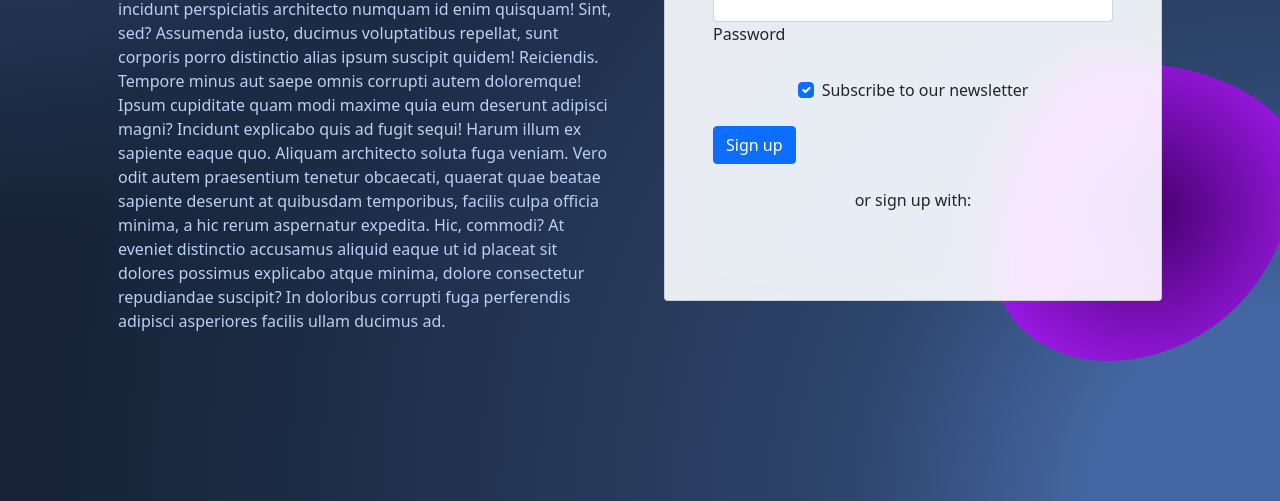
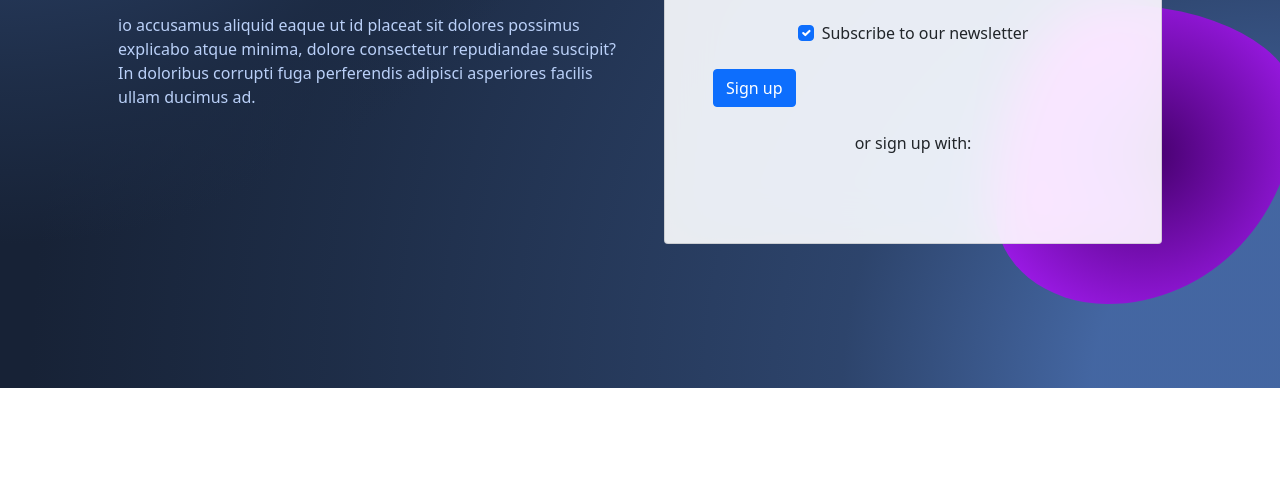
Before and after one commit to sudarshan-kanase/Project-5, a plain HTML site: page index.html in a window 1280 px wide. Shown: the part 462-963 px from the top of the page. After the commit the page ends 850 px from the top, so only its background shows below. Drawn offline with nearby package versions, Linux system fonts and the light colour scheme.

Commit message:
remove text

```diff
--- a/index.html
+++ b/index.html
@@ -96,11 +96,7 @@
             <span style="color: hsl(218, 81%, 75%)">for your business</span>
           </h1>
           <p class="mb-4 opacity-70" style="color: hsl(218, 81%, 85%)">
-           Lorem ipsum dolor sit amet consectetur adipisicing elit. Dolor autem odio vel repellat praesentium optio animi at in non quidem expedita excepturi perspiciatis mollitia, atque rerum modi sint ullam ex?
-           Nobis, excepturi esse. Odio voluptatem expedita unde incidunt perspiciatis architecto numquam id enim quisquam! Sint, sed? Assumenda iusto, ducimus voluptatibus repellat, sunt corporis porro distinctio alias ipsum suscipit quidem! Reiciendis.
-           Tempore minus aut saepe omnis corrupti autem doloremque! Ipsum cupiditate quam modi maxime quia eum deserunt adipisci magni? Incidunt explicabo quis ad fugit sequi! Harum illum ex sapiente eaque quo.
-           Aliquam architecto soluta fuga veniam. Vero odit autem praesentium tenetur obcaecati, quaerat quae beatae sapiente deserunt at quibusdam temporibus, facilis culpa officia minima, a hic rerum aspernatur expedita. Hic, commodi?
-           At eveniet distinctio accusamus aliquid eaque ut id placeat sit dolores possimus explicabo atque minima, dolore consectetur repudiandae suscipit? In doloribus corrupti fuga perferendis adipisci asperiores facilis ullam ducimus ad.
+           io accusamus aliquid eaque ut id placeat sit dolores possimus explicabo atque minima, dolore consectetur repudiandae suscipit? In doloribus corrupti fuga perferendis adipisci asperiores facilis ullam ducimus ad.
           </p>
         </div>
 
```
